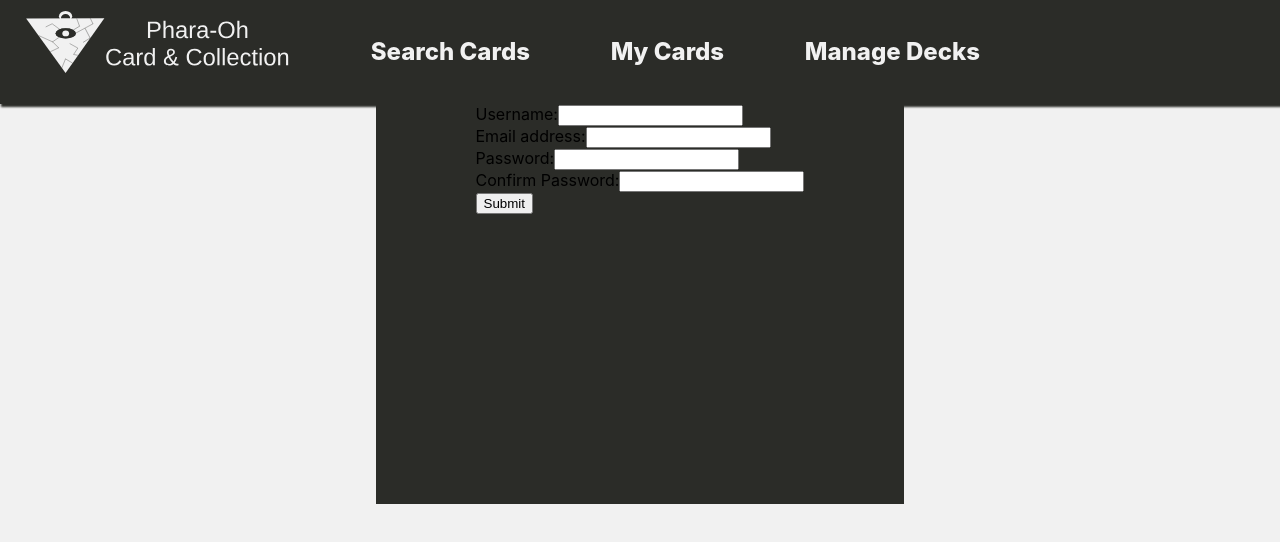
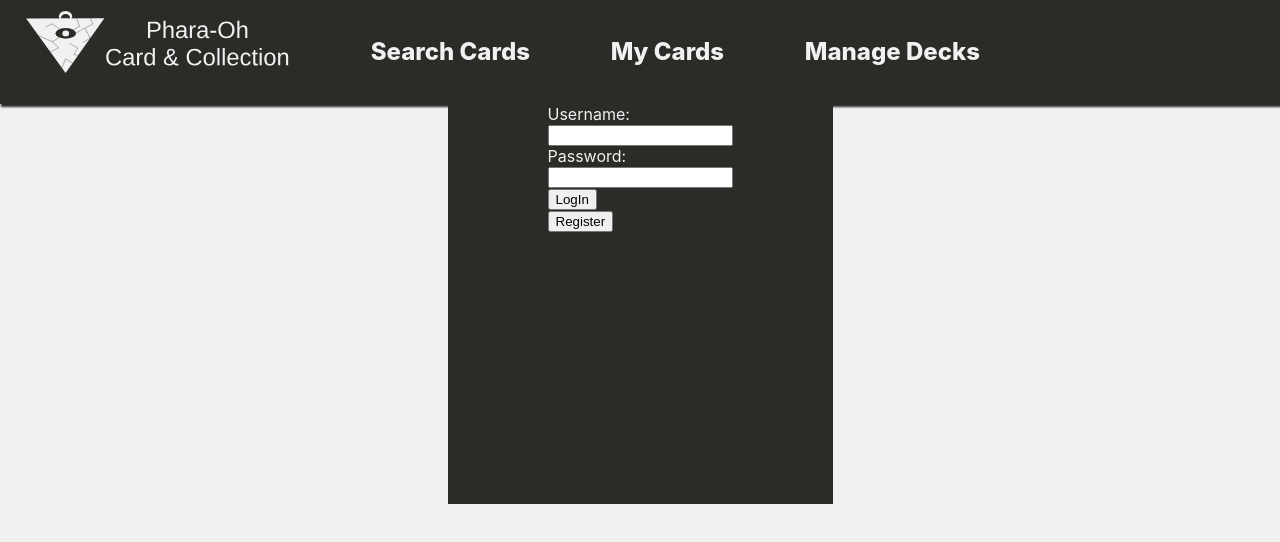
Before and after one commit to FabioHartmann/frontEndTcc, a React (Create React App) app: page / in a window 1280 px wide. Shown: the top 542 px of the page. Built offline with nearby package versions, Linux system fonts and the light colour scheme.

Commit message:
tela de registro e login com funcionalidade finalizada

```diff
--- a/src/middleware/axios.js
+++ b/src/middleware/axios.js
@@ -0,0 +1 @@
+export const baseURL ='http://localhost:3001';
--- /dev/null
+++ b/src/pages/allCardsList/allCardsList.jsx
@@ -0,0 +1,3 @@
+import React from 'react';
+import {Form, Button, Container, Alert} from 'react-bootstrap';
+import Header from "../../components/header";
--- /dev/null
+++ b/src/pages/login/login.jsx
@@ -0,0 +1,85 @@
+import React from 'react';
+import {Form, Button, Container, Alert} from 'react-bootstrap';
+import Header from "../../components/header";
+import axios from "axios";
+import {baseURL} from '../../middleware/axios';
+
+import './login.scss';
+
+export default class Login extends React.Component {
+    constructor(props) {
+        super(props);
+        this.state = {
+        username:'',
+        password:'',
+    };
+    this.handleUsername = this.handleUsername.bind(this);
+    this.handlePassword = this.handlePassword.bind(this);
+    this.submition = this.submition.bind(this);
+}
+
+    componentDidMount(){
+
+    }
+    handleUsername(e){
+        const name = e.target.value;
+        this.setState({username:name})
+
+    }
+
+    handlePassword(e){
+        const pass = e.target.value;
+        this.setState({password:pass})
+    }
+
+    submition(){
+        const {username, password} = this.state;
+               axios.post(baseURL+'/login', {username: username, password:password})
+                .then(() => {
+                //adicionar rota pra login
+                console.log('Logado com sucesso')
+                }).catch(() =>{
+                console.log('Falha ao Logar' )
+            })
+
+    }
+
+    registerRouter(){
+        console.log("Indo pra rota de registro");
+
+    }
+
+    render(){
+        return (
+            <React.Fragment>
+            <Header/>
+            <Container>
+            <div className="formDiv">
+                <Form className="form">
+                    <Form.Group controlId="formBasic">
+                        <Form.Label>Username:</Form.Label>
+                        <br></br>
+                        <Form.Control type="text" value={this.state.username} onChange={this.handleUsername} className="FormControl"/>
+                        <br></br>
+                    </Form.Group>
+
+                    <Form.Group controlId="formBasicPassword">
+                        <Form.Label>Password:</Form.Label>
+                        <br></br>
+                        <Form.Control type="password" value={this.state.password} onChange={this.handlePassword} />
+                        <br></br>
+                    </Form.Group>
+                    <Button variant="primary" type="submit" onSubmit={() => this.submition} onClick={this.submition}>
+                        LogIn
+                    </Button>
+                    <br></br>
+                    <Button variant="primary" type="button" onSubmit={() => this.registerRouter} onClick={this.registerRouter}>
+                        Register
+                    </Button>
+                    </Form>
+            </div>
+            </Container>
+            </React.Fragment>
+        )
+    }
+}
--- a/src/pages/register.scss
+++ b/src/pages/login/login.scss
@@ -11,4 +11,6 @@
     padding-right: 100px;
     padding-left: 100px;
     background: #2B2C28;
+    // text-align: right;
+    color:#f1f1f1;
 }
--- a/src/pages/register.jsx
+++ b/src/pages/register/register.jsx
@@ -1,7 +1,8 @@
 import React from 'react';
-import {Form, Button, Container} from 'react-bootstrap';
-import Header from "./../components/header";
+import {Form, Button, Container, Alert} from 'react-bootstrap';
+import Header from "../../components/header";
 import axios from "axios";
+import {baseURL} from '../../middleware/axios';
 
 import './register.scss';
 
@@ -10,16 +11,15 @@ export default class Register extends React.Component {
         super(props);
         this.state = {
         username:'',
-        // email:'',
-        // password:'',
-        // confirmPassword:'',
+        email:'',
+        password:'',
+        confirmPassword:'',
     };
     this.handleUsername = this.handleUsername.bind(this);
     this.handleEmail = this.handleEmail.bind(this);
     this.handlePassword = this.handlePassword.bind(this);
     this.handleconfirmPassword = this.handleconfirmPassword.bind(this);
-
-
+    this.submition = this.submition.bind(this);
 }
 
     componentDidMount(){
@@ -28,10 +28,12 @@ export default class Register extends React.Component {
     handleUsername(e){
         const name = e.target.value;
         this.setState({username:name})
+
     }
     handleEmail(e){
         const userEmail = e.target.value;
         this.setState({email:userEmail})
+
     }
     handlePassword(e){
         const pass = e.target.value;
@@ -39,27 +41,35 @@ export default class Register extends React.Component {
     }
     handleconfirmPassword(e){
         const confirmPass = e.target.value;
-        this.setState({confirmPassword:confirmPass})
-        const {username, email, password, confirmPassword} = this.state;
-
-        console.log(username, email, password, confirmPassword);
-
+            this.setState({confirmPassword:confirmPass})
     }
 
     submition(){
         const {username, email, password, confirmPassword} = this.state;
+        if(username.length < 3 || email.length < 3 || password.length < 3 || confirmPassword.length < 3 ){
+            return(
+                //Não funcionando
+                <Alert variant='danger'>
+                   Os campos devem ser preenchidos com 3 caracteres ou mais
+                </Alert>
+                )
+        }else{
+            if(password === confirmPassword){
+               axios.post(baseURL+'/user', {username: username, email: email, password:password})
+                .then(() => {
+                //adicionar rota pra login
+                console.log('Cadastrado com sucesso')
+                }).catch(() =>{
+                console.log('Falha ao cadastrar' )
+            })
+         }else{
+             console.log('Caiu no else');
+         }
+        }
+    }
 
-        if(password === confirmPassword){
-            alert(username, email, password, confirmPassword)
-            console.log(username, email, password, confirmPassword);
-
-        //     axios.post('/user', {username: username, email: email, password:password})
-        // .then((response) => {
-        // console.log('Cadastrado com sucesso' + response)
-        //  }).catch(() =>{
-        //     console.log('Falha ao cadastrar' + response)
-        // })
-     }
+    logInRoute(){
+        console.log('Mandar pra tela de login');
     }
 
     render(){
@@ -67,34 +77,42 @@ export default class Register extends React.Component {
             <React.Fragment>
             <Header/>
             <Container>
-            <div className="formDiv col-4">
+            <div className="formDiv">
                 <Form className="form">
                     <Form.Group controlId="formBasicEmail">
                         <Form.Label>Username:</Form.Label>
-                        <Form.Control type="text" value={this.state.username} onChange={this.handleUsername} className=""/>
+                        <br></br>
+                        <Form.Control type="text" value={this.state.username} onChange={this.handleUsername} className="FormControl"/>
+                        <br></br>
                     </Form.Group>
                     <Form.Group controlId="formBasicEmail">
                         <Form.Label>Email address:</Form.Label>
+                        <br></br>
                         <Form.Control type="email" value={this.state.email}  onChange={this.handleEmail} />
+                        <br></br>
                     </Form.Group>
-
                     <Form.Group controlId="formBasicPassword">
                         <Form.Label>Password:</Form.Label>
+                        <br></br>
                         <Form.Control type="password" value={this.state.password} onChange={this.handlePassword} />
+                        <br></br>
                     </Form.Group>
                     <Form.Group controlId="formBasicPassword">
                         <Form.Label>Confirm Password:</Form.Label>
+                        <br></br>
                         <Form.Control type="password" value={this.state.confirmPassword} onChange={this.handleconfirmPassword}  />
+                        <br></br>
                     </Form.Group>
-                    <Button variant="primary" type="submit" onSubmit={this.submition}>
-                        Submit
+                    <Button variant="primary" type="submit" onSubmit={() => this.submition} onClick={this.submition}>
+                        Register
+                    </Button>
+                    <Button variant="primary" type="button" onSubmit={() => this.logInRoute} onClick={this.logInRoute}>
+                        Login
                     </Button>
                     </Form>
             </div>
             </Container>
             </React.Fragment>
-
-
         )
     }
 
--- /dev/null
+++ b/src/pages/register/register.scss
@@ -0,0 +1,16 @@
+.formDiv{
+    display: flex;
+    justify-content: center;
+    flex-direction: row;
+    align-content: center;
+    // background: #2B2C28;
+    min-width: 200px;
+    height: 400px;
+}
+.form{
+    padding-right: 100px;
+    padding-left: 100px;
+    background: #2B2C28;
+    // text-align: right;
+    color:#f1f1f1;
+}
```
Also changed, not shown: src/index.js (+4 -3 lines), src/pages/allCardsList/allCardsList.scss (added).
